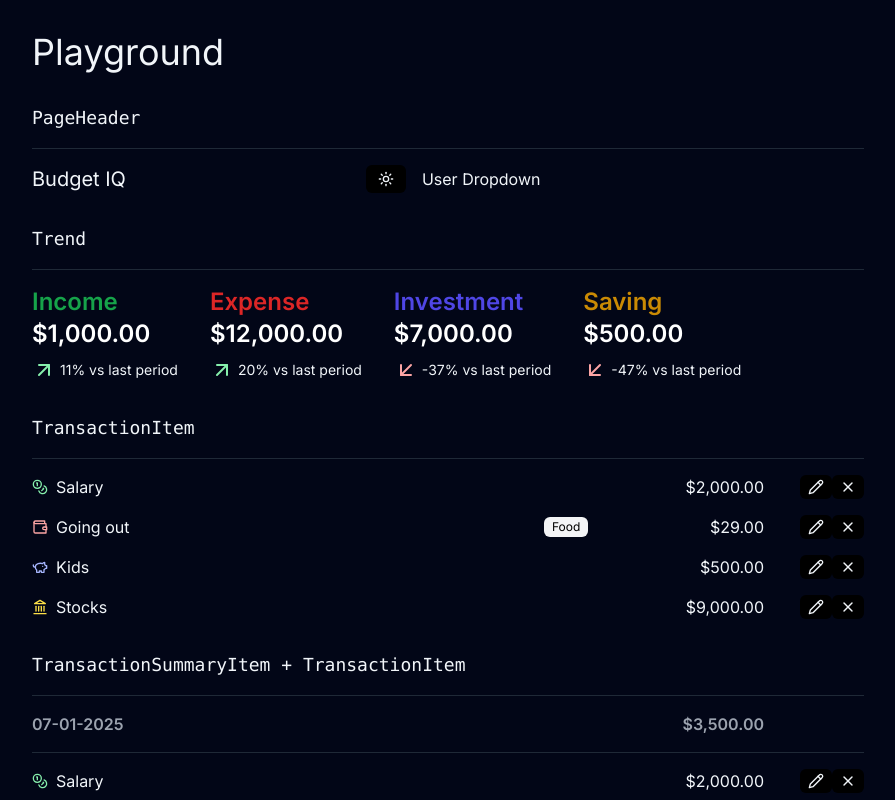
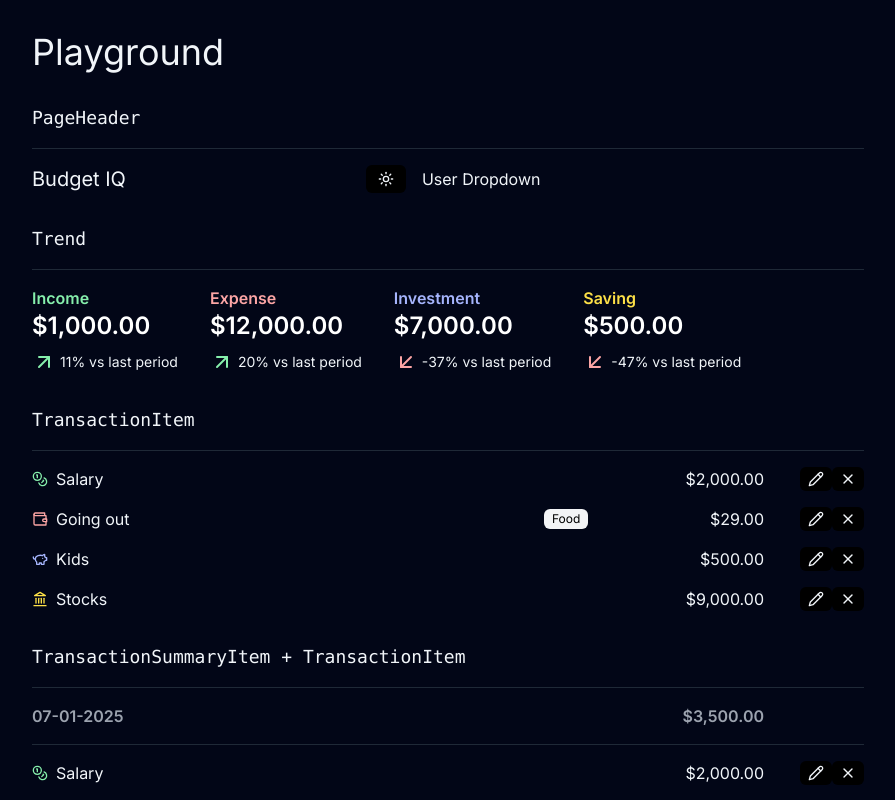
Before and after one commit to slicbutsic/BudgetIQ, a Next.js app: page /playground in a window 1280 px wide. Shown: the top 800 px of the page, without its empty margins (192-1087 px from the left). Built offline with nearby package versions, Linux system fonts and the light colour scheme; no server answers.

Commit message:
add skeleton to edit form

```diff
--- a/app/dashboard/components/transaction-form.js
+++ b/app/dashboard/components/transaction-form.js
@@ -7,11 +7,11 @@ import Button from "@/components/button";
 import { useForm, Controller } from "react-hook-form";
 import { zodResolver } from "@hookform/resolvers/zod";
 import { transactionSchema } from "@/lib/validation";
-import Flatpickr from "react-flatpickr";
+// import Flatpickr from "react-flatpickr";
 import "flatpickr/dist/themes/dark.css";
 import { useState } from "react";
 import { useRouter } from "next/navigation";
-import { createTransaction } from "@/lib/actions";
+import { createTransaction, updateTransaction } from "@/lib/actions";
 import FormError from "./form-error";
 
 export default function TransactionForm({initialData}) {
@@ -44,7 +44,10 @@ export default function TransactionForm({initialData}) {
 
     try {
       if(editing) {
-        //edit action
+        await updateTransaction(
+          initialData.id,
+          data
+        )
       } else {
         await createTransaction(data); // Update list so user can see it updated straight away
       }
--- /dev/null
+++ b/app/dashboard/transaction/[id]/edit/loading.js
@@ -0,0 +1,16 @@
+import Skeleton from "@/components/skeleton";
+
+export default function Loading() {
+  return <>
+    <h1 className="text-4xl font-semibold mb-8">Edit Transaction</h1>
+    <div className="grid grid-cols-1 md:grid-cols-2 gap-4">
+      <Skeleton className="h-12" />
+      <Skeleton className="h-12" />
+      <Skeleton className="h-12" />
+      <Skeleton className="h-12" />
+      <Skeleton className="h-12" />
+      <Skeleton className="h-12" />
+      <Skeleton className="h-12 md:col-span-2" />
+    </div>
+  </>
+}
--- a/components/trend.js
+++ b/components/trend.js
@@ -1,44 +1,82 @@
-import { useMemo } from "react";
-import { ArrowDownLeft, ArrowUpRight } from "lucide-react";
-import { useFormatCurrency } from "@/hooks/use-format-currency";
+// import { useMemo } from "react";
+// import { ArrowDownLeft, ArrowUpRight } from "lucide-react";
+// import { useFormatCurrency } from "@/hooks/use-format-currency";
+
+// export default function Trend({
+//   type, amount, prevAmount
+// }) {
+
+//   const colourClasses = {
+//     'Income': 'text-green-600 dark: text-green-300',
+//     'Expense': 'text-red-600 dark: text-red-300',
+//     'Investment': 'text-indigo-600 dark: text-indigo-300',
+//     'Saving': 'text-yellow-600 dark: text-yellow-300',
+//   }
+
+//   const calcPercentageChange = (amount, prevAmount) => {
+//     if(!prevAmount || !amount) return 0;
+//     return ((amount - prevAmount) / prevAmount) * 100
+//   }
+
+//   const percentangeChange = useMemo(
+//     () => calcPercentageChange(amount, prevAmount).toFixed(0),
+//     [amount, prevAmount]
+//   )
+//   const formattedAmount = useFormatCurrency(amount)
+
+//   return (
+//     <div>
+//       <div className={`font-semibold ${colourClasses[type]} text-2xl`}>
+//         {type}
+//       </div>
+//       <div className="text-2xl font-semibold text-black dark:text-white mb-2">
+//         {formattedAmount}
+//       </div>
+
+//       <div className="flex space-x-1 items-center text-sm">
+//         {percentangeChange <= 0 && <ArrowDownLeft className="text-red-600 dark:text-red-300"/>}
+//         {percentangeChange > 0 && <ArrowUpRight className="text-green-600 dark:text-green-300"/>}
+//         <div>{percentangeChange}% vs last period</div>
+//       </div>
+//     </div>
+//   )
+
+// }
+
+import { useMemo } from "react"
+import { ArrowDownLeft, ArrowUpRight } from 'lucide-react'
+import { useFormatCurrency } from "@/hooks/use-format-currency"
 
 export default function Trend({
   type, amount, prevAmount
 }) {
-
-  const colourClasses = {
-    'Income': 'text-green-600 dark: text-green-300',
-    'Expense': 'text-red-600 dark: text-red-300',
-    'Investment': 'text-indigo-600 dark: text-indigo-300',
-    'Saving': 'text-yellow-600 dark: text-yellow-300',
+  const colorClasses = {
+    'Income': 'text-green-700 dark:text-green-300',
+    'Expense': 'text-red-700 dark:text-red-300',
+    'Investment': 'text-indigo-700 dark:text-indigo-300',
+    'Saving': 'text-yellow-700 dark:text-yellow-300'
   }
 
   const calcPercentageChange = (amount, prevAmount) => {
-    if(!prevAmount || !amount) return 0;
+    if (!prevAmount || !amount) return 0
     return ((amount - prevAmount) / prevAmount) * 100
   }
 
-  const percentangeChange = useMemo(
+  const percentageChange = useMemo(
     () => calcPercentageChange(amount, prevAmount).toFixed(0),
     [amount, prevAmount]
   )
   const formattedAmount = useFormatCurrency(amount)
 
-  return (
-    <div>
-      <div className={`font-semibold ${colourClasses[type]} text-2xl`}>
-        {type}
-      </div>
-      <div className="text-2xl font-semibold text-black dark:text-white mb-2">
-        {formattedAmount}
-      </div>
-
-      <div className="flex space-x-1 items-center text-sm">
-        {percentangeChange <= 0 && <ArrowDownLeft className="text-red-600 dark:text-red-300"/>}
-        {percentangeChange > 0 && <ArrowUpRight className="text-green-600 dark:text-green-300"/>}
-        <div>{percentangeChange}% vs last period</div>
-      </div>
+  return <div>
+    <div className={`font-semibold ${colorClasses[type]}`}>{type}</div>
+    <div className="text-2xl font-semibold text-black dark:text-white mb-2">
+      {formattedAmount}
     </div>
-  )
-
+    <div className="flex space-x-1 items-center text-sm">
+      {percentageChange <= 0 && <ArrowDownLeft className="text-red-700 dark:text-red-300" />}
+      {percentageChange > 0 && <ArrowUpRight className="text-green-700 dark:text-green-300" />}
+      <div>{percentageChange}% vs last period</div>
+    </div>
+  </div>
 }
```
